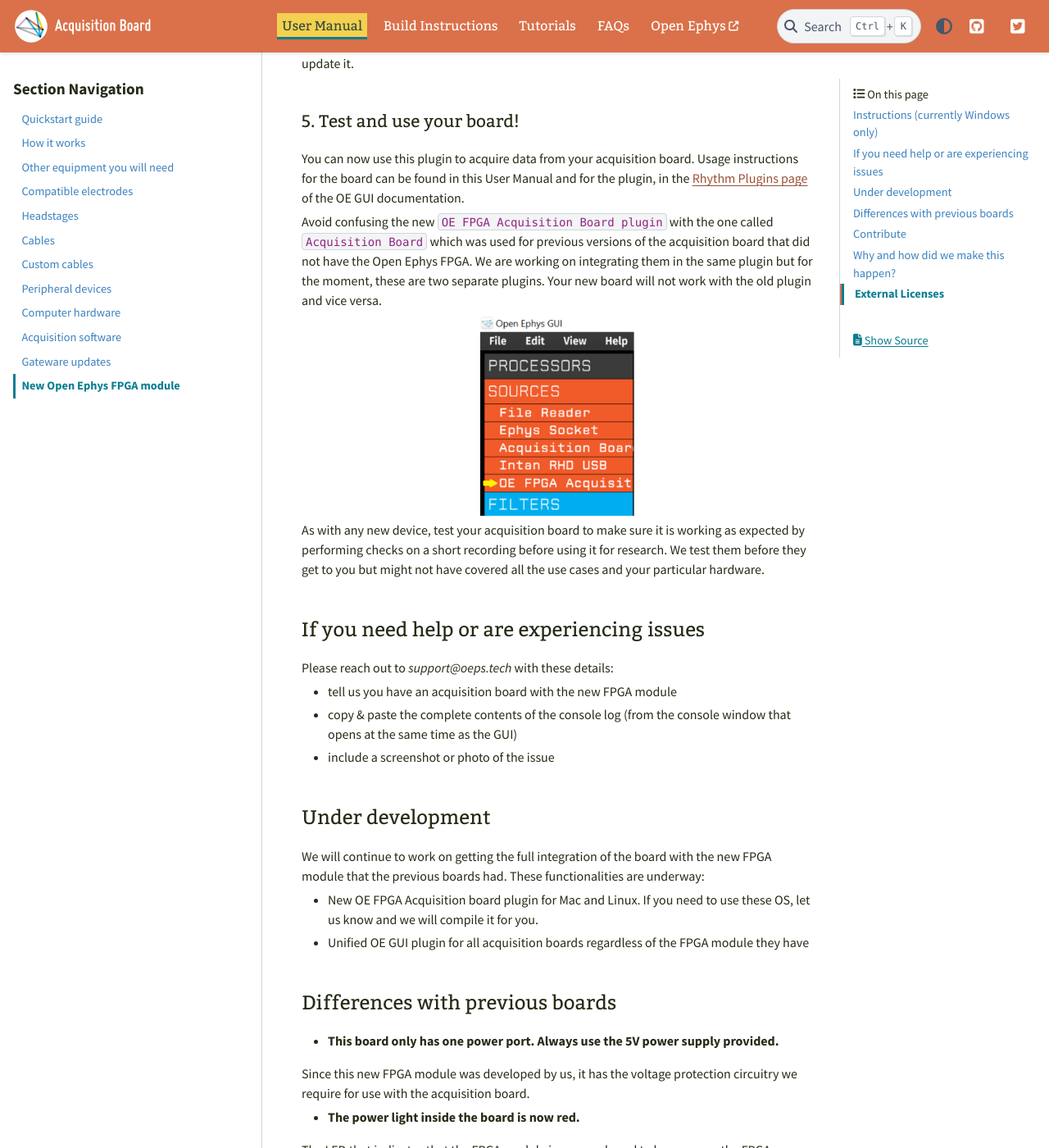
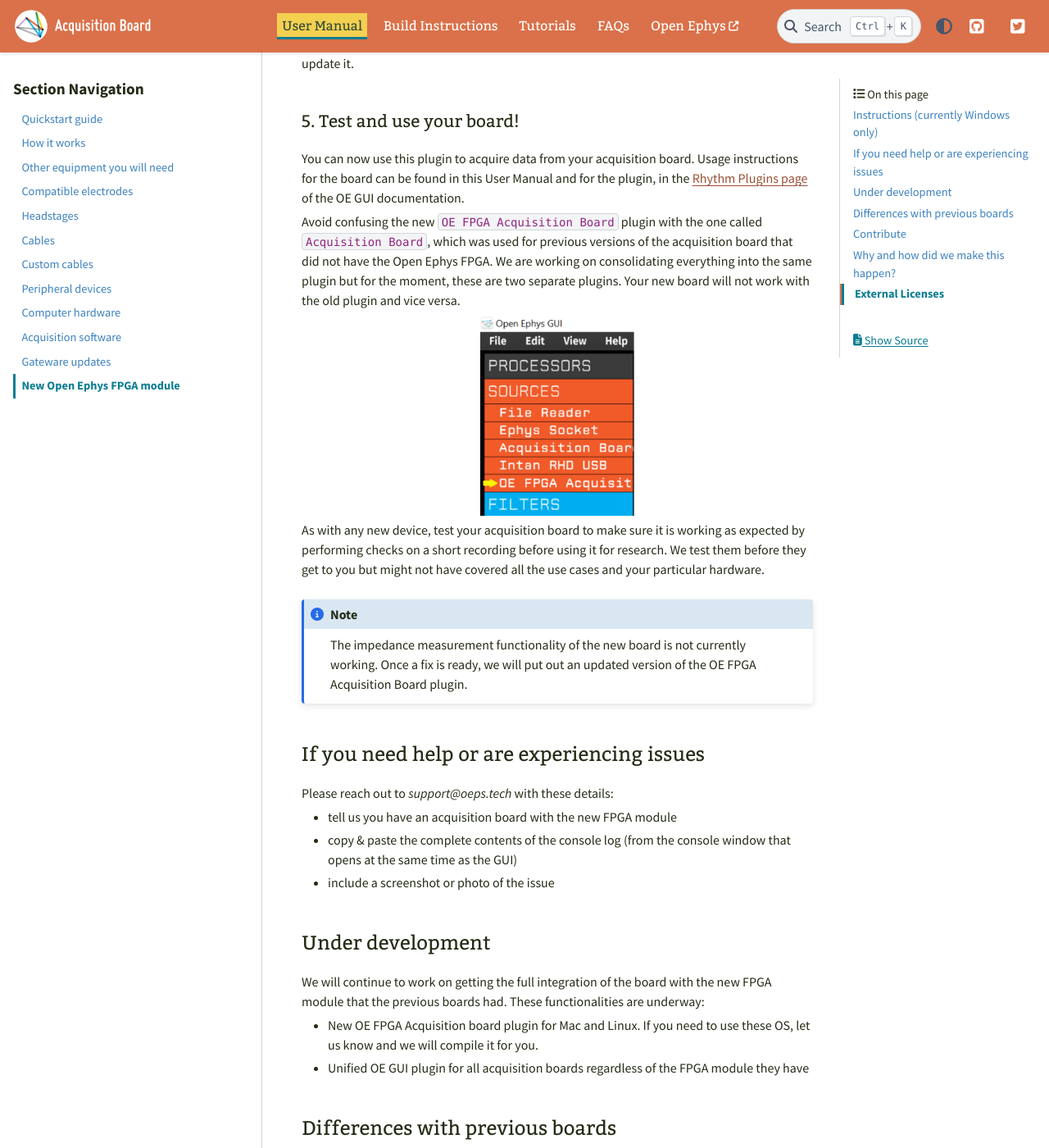
Before and after one commit to open-ephys/acq-board-docs, a Sphinx documentation site: the page built from source/User-Manual/New-FPGA.rst, in a window 1280 px wide and 1400 px high, scrolled down 2123 px. Shown: the whole window at 82% size. Built offline with Sphinx 7.4.7 and the PyData theme 0.15.4, drawn with Linux system fonts in a browser that asks for light colours; some of the changed text lies outside the part shown.

Commit message:
Edit new FPGA page

```diff
--- a/source/User-Manual/New-FPGA.rst
+++ b/source/User-Manual/New-FPGA.rst
@@ -8,12 +8,12 @@
 
 These boards need a different driver and Open Ephys GUI plugin to work.
 
-Before attempting to use one, please follow the instructions below.
+Before attempting to use this board, please follow the instructions below.
 
 .. important:: You will need to install and use:
 
     * A different driver, **FTD3XXDriver**
-    * A different plugin, **OE FPGA Acquisition Board** for GUI v0.6 (currently Windows only)
+    * A different plugin, **OE FPGA Acquisition Board** for GUI v0.6.x (currently Windows only)
     * The :ref:`latest gateware<gwupdate_latest>`
 
 .. _newfpga_instructions:
@@ -37,7 +37,7 @@
 2. Make sure your Open Ephys GUI version is up to date
 *******************************************************
 
-The new plugin works in version v0.6 of the GUI and above.
+The new plugin works in version v0.6.x of the GUI and above.
 
    #. Download the latest version of the Open Ephys GUI `here <https://open-ephys.org/gui>`_.
    #. Double-click the downloaded executable to launch the installer.
@@ -48,7 +48,7 @@
 3. Install the plugin (currently Windows only)
 **********************************************
 
-You now need to install the new plugin in the Open Ephys GUI v0.6 or above.
+You now need to install the new plugin in the Open Ephys GUI v0.6.x or above.
 
    1. Within the Open Ephys GUI, select ``Plugin Installer`` from the ``File`` menu.
 
@@ -78,13 +78,15 @@
 
 You can now use this plugin to acquire data from your acquisition board. Usage instructions for the board can be found in this User Manual and for the plugin, in the `Rhythm Plugins page <https://open-ephys.github.io/gui-docs/User-Manual/Plugins/Rhythm-Plugins.html>`_ of the OE GUI documentation.
 
-Avoid confusing the new ``OE FPGA Acquisition Board plugin`` with the one called ``Acquisition Board`` which was used for previous versions of the acquisition board that did not have the Open Ephys FPGA. We are working on integrating them in the same plugin but for the moment, these are two separate plugins. Your new board will not work with the old plugin and vice versa.
+Avoid confusing the new ``OE FPGA Acquisition Board`` plugin with the one called ``Acquisition Board``, which was used for previous versions of the acquisition board that did not have the Open Ephys FPGA. We are working on consolidating everything into the same plugin but for the moment, these are two separate plugins. Your new board will not work with the old plugin and vice versa.
 
 .. image:: /_static/images/usermanual/newfpga/GUI-plugin-list.png
     :width: 30%
     :align: center
 
 As with any new device, test your acquisition board to make sure it is working as expected by performing checks on a short recording before using it for research. We test them before they get to you but might not have covered all the use cases and your particular hardware.
+
+.. note:: The impedance measurement functionality of the new board is not currently working. Once a fix is ready, we will put out an updated version of the OE FPGA Acquisition Board plugin.
 
 .. _newfpga_help:
 
@@ -153,7 +155,7 @@
 
 * **Plugin initialization takes slightly longer.**
 
-It takes a little more time  than previously to initialize the plugin (every time you add the OE FPGA Acquisition Board plugin to the signal chain). This is something we are aware of and are working on improving. It also happens at runtime when using the new Bonsai node.
+It takes a little more time than previously to initialize the plugin (every time you add the OE FPGA Acquisition Board plugin to the signal chain). This is something we are aware of and are working on improving. It also happens at runtime when using the new Bonsai node.
 
 Additionally, this new FPGA module performs a self-initialization on power up for approximately 20 seconds after it is first connected to the power supply. If you try to use the OE FPGA Acquisition Board plugin during this time, you will see the following message in the console:
 
@@ -185,7 +187,7 @@
 -------------------------------------
 Our acquisition board relies on an FPGA (Field-Programmable Gate Array) to control data acquisition and timestamp the incoming data (see the details on the :ref:`howitworks` page). The Opal Kelly FPGA module we used in previous acquisition boards was end-of-lifed all of a sudden at the end of 2021 and it immediately ran out of stock.
 
-The Open Ephys team, led by Aarón Cuevas López developed a completely new module with the scarce components available despite the ongoing silicon shortage. This module uses the same footprint as the previous one, so it can be replaced directly on the existing acquisition boards, although it uses a different FPGA, a Lattice EPC5, and its `design is open source <https://github.com/open-ephys/ECP5U85-BSE-USB>`_. Additionally, communication with the computer follows our new ONI standard for common interfaces in neuro tools (the same standard that powers our next-gen system, `ONIX <http://open-ephys.github.io/onix-docs/>`_).
+The Open Ephys team, led by Aarón Cuevas López, developed a completely new module with the scarce components available despite the ongoing silicon shortage. This module uses the same footprint as the previous one, so it can be replaced directly on the existing acquisition boards, although it uses a different FPGA, a Lattice EPC5, and its `design is open source <https://github.com/open-ephys/ECP5U85-BSE-USB>`_. Additionally, communication with the computer follows our new ONI standard for common interfaces in neuro tools (the same standard that powers our next-gen system, `ONIX <http://open-ephys.github.io/onix-docs/>`_).
 
 In under a year, this new design went into production and we started to ship to users that had been waiting eagerly for new boards and repaired boards. Software integration quickly followed, to provide users with the same functionality they know and have come to rely on for their research over the past decade.
 
```
